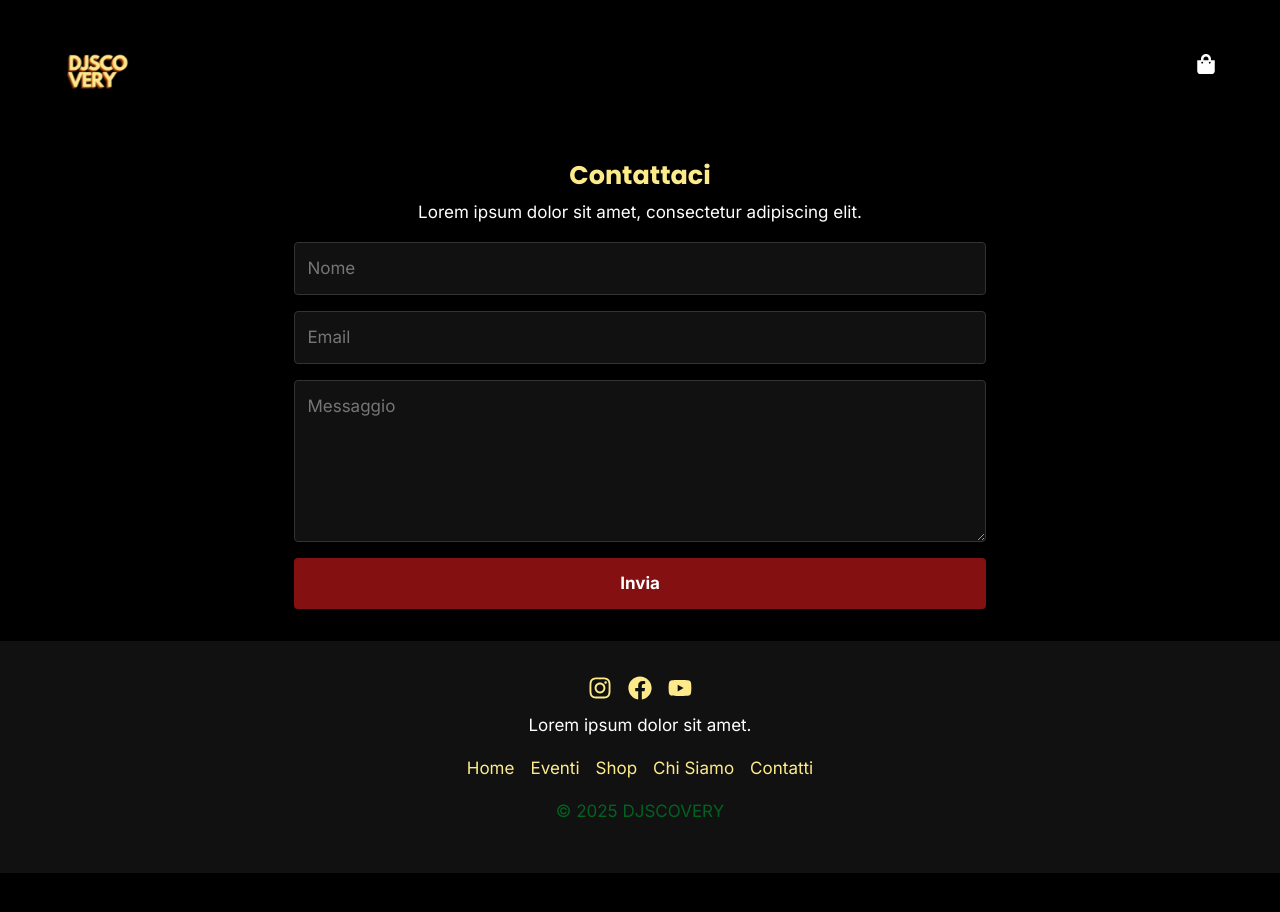
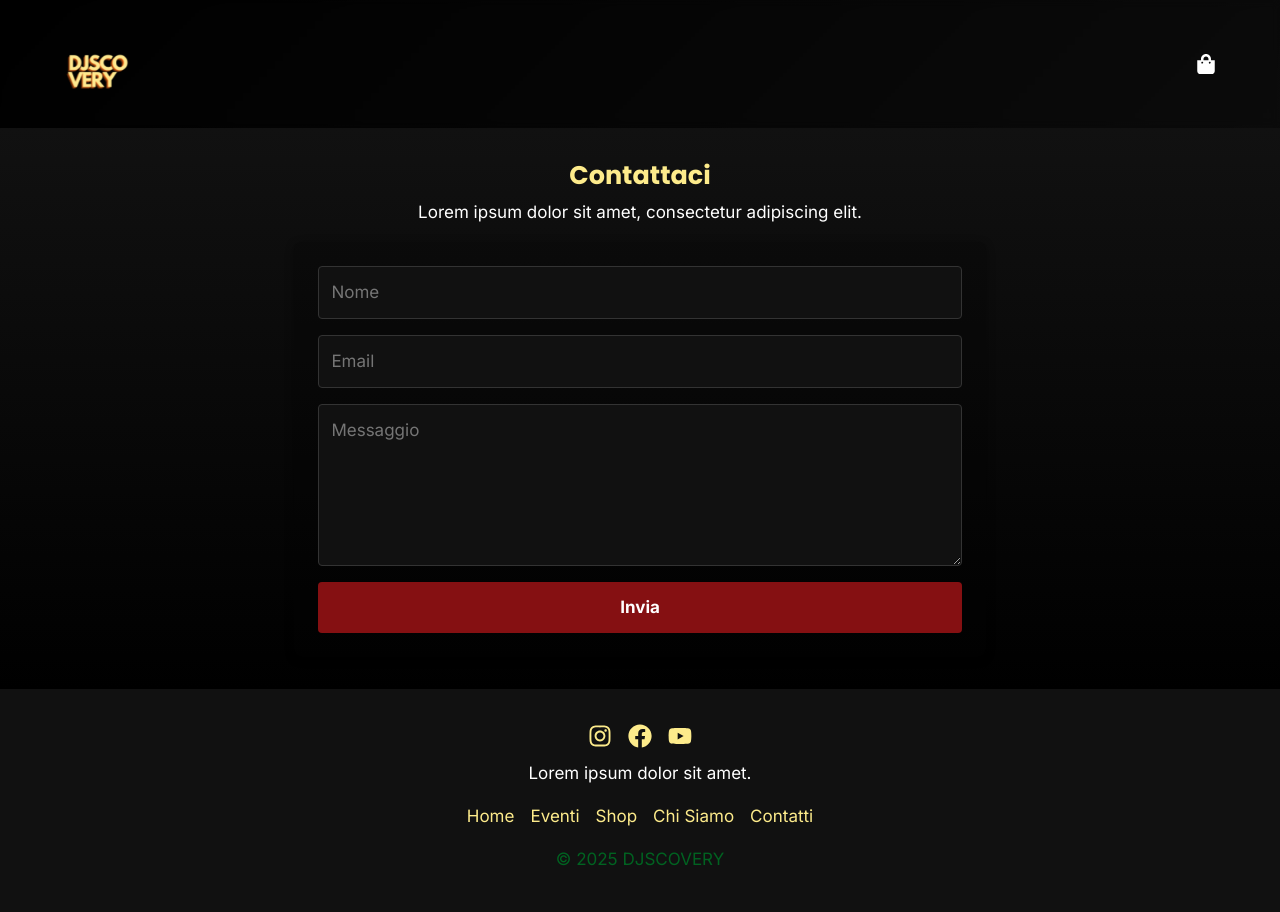
Before and after one commit to DanieleGelsomino/djscovery, a React (Vite) app: page /contatti in a window 1280 px wide. Shown: the top 912 px of the page. Before the commit the page ends 873 px from the top, so only its background shows below. Built offline with nearby package versions, Linux system fonts and the light colour scheme.

Commit message:
style: modernize UI

```diff
--- a/src/components/CartPage.jsx
+++ b/src/components/CartPage.jsx
@@ -4,14 +4,49 @@ import { useCart } from './CartContext';
 import Spinner from './Spinner';
 
 const Section = styled.section`
-  padding: 2rem 0;
+  display: flex;
+  justify-content: center;
   text-align: center;
+  min-height: calc(100vh - 200px);
+`;
+
+const CartWrapper = styled.div`
+  width: 100%;
+  max-width: 600px;
+  background-color: rgba(255, 255, 255, 0.05);
+  padding: 2rem;
+  border-radius: 8px;
+  box-shadow: 0 0 15px rgba(0, 0, 0, 0.5);
 `;
 
 const Item = styled.div`
-  display: flex;
-  justify-content: space-between;
-  padding: 0.5rem 0;
+  display: grid;
+  grid-template-columns: 1fr auto auto;
+  align-items: center;
+  gap: 1rem;
+  padding: 0.75rem 1rem;
+  margin-bottom: 1rem;
+  background-color: #111;
+  border-radius: 4px;
+
+  span:first-child {
+    text-align: left;
+  }
+
+  button {
+    background-color: var(--red);
+    color: var(--white);
+    border: none;
+    padding: 0.25rem 0.75rem;
+    border-radius: 4px;
+  }
+`;
+
+const Total = styled.p`
+  font-weight: bold;
+  font-size: 1.25rem;
+  color: var(--yellow);
+  margin-top: 1rem;
 `;
 
 const CartPage = () => {
@@ -30,6 +65,7 @@ const CartPage = () => {
   return (
     <Section>
       <div className="container">
+        <CartWrapper>
           <h2>Carrello</h2>
           {items.length === 0 && <p>Nessun elemento nel carrello.</p>}
           {items.map((item, idx) => (
@@ -39,7 +75,8 @@ const CartPage = () => {
               <button onClick={() => removeItem(idx)}>Rimuovi</button>
             </Item>
           ))}
-        {items.length > 0 && <p>Total: {total}€</p>}
+          {items.length > 0 && <Total>Total: {total}€</Total>}
+        </CartWrapper>
       </div>
     </Section>
   );
--- a/src/components/ContattiSection.jsx
+++ b/src/components/ContattiSection.jsx
@@ -3,8 +3,8 @@ import styled from 'styled-components';
 import { motion } from 'framer-motion';
 
 const Section = styled(motion.section)`
-  padding: 2rem 0;
   text-align: center;
+  background: linear-gradient(180deg, #111, #000);
 `;
 
 const Form = styled.form`
@@ -12,6 +12,10 @@ const Form = styled.form`
   flex-direction: column;
   gap: 1rem;
   margin-top: 1rem;
+  background-color: rgba(0, 0, 0, 0.25);
+  padding: 1.5rem;
+  border-radius: 8px;
+  box-shadow: 0 2px 8px rgba(0, 0, 0, 0.4);
 
   @media (min-width: 768px) {
     width: 60%;
--- a/src/components/EventiSection.jsx
+++ b/src/components/EventiSection.jsx
@@ -36,8 +36,8 @@ const eventi = [
 ];
 
 const Section = styled.section`
-  padding: 2rem 0;
   text-align: center;
+  background: linear-gradient(180deg, #111, #000);
 `;
 
 const Cards = styled.div`
@@ -54,6 +54,7 @@ const Card = styled(motion.div)`
   display: flex;
   flex-direction: column;
   align-items: center;
+  box-shadow: 0 2px 8px rgba(0, 0, 0, 0.4);
 
   h3 {
     color: var(--yellow);
--- a/src/components/NewsletterSection.jsx
+++ b/src/components/NewsletterSection.jsx
@@ -4,7 +4,7 @@ import { motion } from 'framer-motion';
 
 const Section = styled.section`
   padding: 3rem 0;
-  background: var(--green);
+  background: linear-gradient(180deg, var(--green), #013a14);
   color: var(--white);
   text-align: center;
 `;
@@ -15,6 +15,10 @@ const Form = styled.form`
   gap: 1rem;
   max-width: 400px;
   margin: 1rem auto 0;
+  background-color: rgba(0, 0, 0, 0.25);
+  padding: 1.5rem;
+  border-radius: 8px;
+  box-shadow: 0 2px 8px rgba(0, 0, 0, 0.4);
 `;
 
 const Input = styled(motion.input)`
--- a/src/components/ShopSection.jsx
+++ b/src/components/ShopSection.jsx
@@ -11,8 +11,8 @@ const products = [
 ];
 
 const Section = styled.section`
-  padding: 2rem 0;
   text-align: center;
+  background: linear-gradient(180deg, #111, #000);
 `;
 
 const Grid = styled.div`
@@ -29,6 +29,7 @@ const Item = styled(motion.div)`
   display: flex;
   flex-direction: column;
   align-items: center;
+  box-shadow: 0 2px 8px rgba(0, 0, 0, 0.4);
 
   h3 {
     color: var(--yellow);
--- a/src/components/TicketBookingForm.jsx
+++ b/src/components/TicketBookingForm.jsx
@@ -3,8 +3,8 @@ import styled from 'styled-components';
 import { saveBooking } from '../firebase/functions';
 
 const Wrapper = styled.section`
-  padding: 2rem 0;
   text-align: center;
+  background: linear-gradient(180deg, #111, #000);
 `;
 
 const Form = styled.form`
@@ -13,6 +13,10 @@ const Form = styled.form`
   gap: 1rem;
   max-width: 400px;
   margin: 0 auto;
+  background-color: rgba(0, 0, 0, 0.25);
+  padding: 1.5rem;
+  border-radius: 8px;
+  box-shadow: 0 2px 8px rgba(0, 0, 0, 0.4);
 `;
 
 const Input = styled.input`
--- a/src/styles/globalStyles.js
+++ b/src/styles/globalStyles.js
@@ -30,9 +30,17 @@ export const GlobalStyles = createGlobalStyle`
   body {
     font-size: 17px;
     font-family: 'Inter', 'Poppins', Arial, Helvetica, sans-serif;
-    background-color: var(--black);
+    background: linear-gradient(135deg, #000, #111);
     color: var(--white);
     line-height: 1.6;
+  }
+
+  section {
+    padding: 2rem 0;
+  }
+
+  button {
+    border-radius: 4px;
   }
 
   img {
```
Lines whose indentation alone changed are shown as unchanged.
